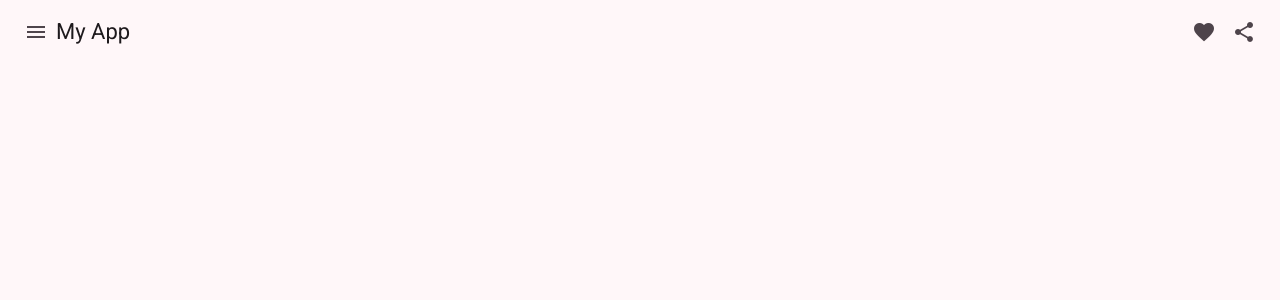
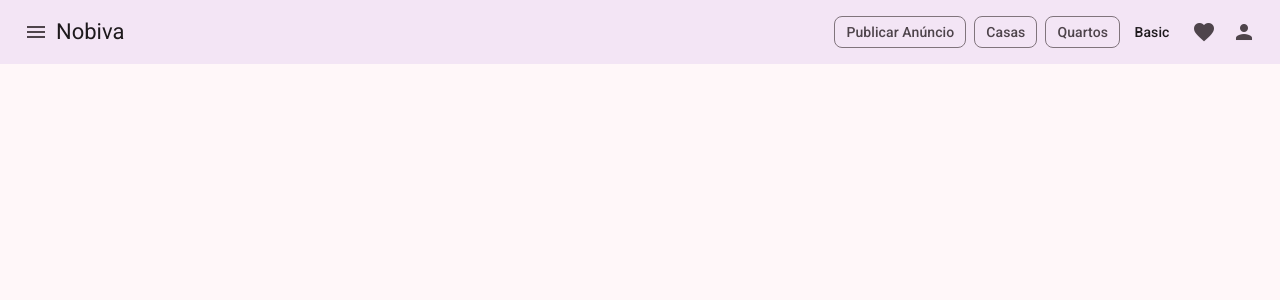
Before and after one commit to Vicente-jpro/nobiva-client1, an Angular app: page / in a window 1280 px wide. Shown: the top 300 px of the page. Built offline with nearby package versions, Linux system fonts and the light colour scheme.

Commit message:
feat: Menu added.

```diff
--- a/src/app/app.html
+++ b/src/app/app.html
@@ -1,15 +1,33 @@
-<mat-toolbar>
+<mat-toolbar class="purple-lighten-5">
+
     <button matIconButton class="example-icon" aria-label="Example icon-button with menu icon">
         <mat-icon>menu</mat-icon>
     </button>
-  <span>My App</span>
+    <span>Nobiva</span>
+
     <span class="example-spacer"></span>
+
+    <mat-chip-set aria-label="Fish selection">
+        <mat-chip>Publicar Anúncio</mat-chip>
+        <mat-chip>Casas</mat-chip>
+        <mat-chip>Quartos</mat-chip>
+    </mat-chip-set>
+
+    <button matButton>Basic</button>
     <button matIconButton class="example-icon favorite-icon" aria-label="Example icon-button with heart icon">
         <mat-icon>favorite</mat-icon>
     </button>
-  <button matIconButton class="example-icon" aria-label="Example icon-button with share icon">
-    <mat-icon>share</mat-icon>
+
+
+    <button matIconButton [matMenuTriggerFor]="menu">
+        <mat-icon>person</mat-icon>
     </button>
+
+    <mat-menu #menu="matMenu">
+        <button mat-menu-item>Publicar anúncio</button>
+        <button mat-menu-item>Definições</button>
+        <button mat-menu-item>Entrar ou criar uma conta</button>
+    </mat-menu>
+
 </mat-toolbar>
-
 <router-outlet />
--- a/src/app/app.ts
+++ b/src/app/app.ts
@@ -1,14 +1,17 @@
-import { Component, signal } from '@angular/core';
+import { ChangeDetectionStrategy, Component, signal } from '@angular/core';
 import { RouterOutlet } from '@angular/router';
 import {MatIconModule} from '@angular/material/icon';
 import {MatButtonModule} from '@angular/material/button';
 import {MatToolbarModule} from '@angular/material/toolbar';
+import {MatMenuModule} from '@angular/material/menu';
+import {MatChipsModule} from '@angular/material/chips';
 
 @Component({
   selector: 'app-root',
-   imports: [MatToolbarModule, MatButtonModule, MatIconModule,RouterOutlet],
+   imports: [MatToolbarModule, MatButtonModule, MatIconModule, MatMenuModule, MatChipsModule, RouterOutlet],
   templateUrl: './app.html',
   styleUrl: './app.scss',
+  changeDetection: ChangeDetectionStrategy.OnPush,
 
 })
 export class App {
--- a/src/styles.scss
+++ b/src/styles.scss
@@ -36,3 +36,11 @@ body {
   height: 100%;
 }
 /* You can add global styles to this file, and also import other style files */
+
+.purple-lighten-5{
+    background-color: #f3e5f5 !important;
+}
+
+.menu-icon{
+  font-size: larger !important;
+}
```
Lines whose indentation alone changed are shown as unchanged.
